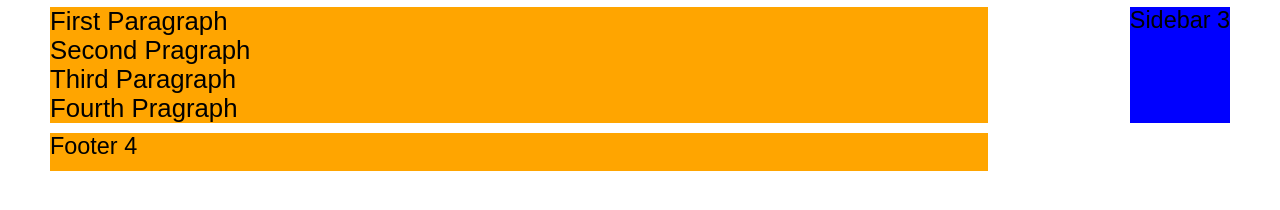
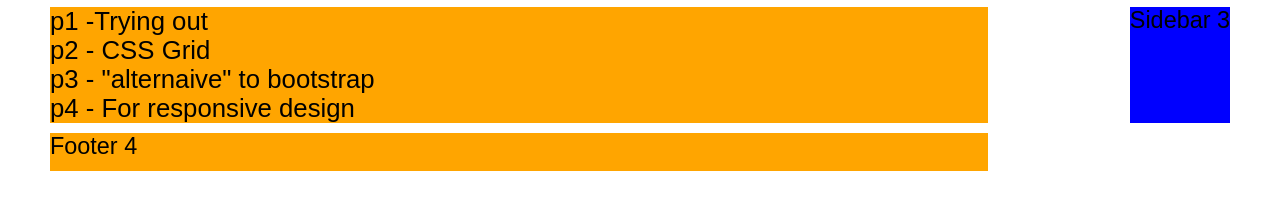
Before and after one commit to grendeld/projectManagementGUI, a plain HTML site: page gridTest.html in a window 1280 px wide. Shown: the part 216-426 px from the top of the page. Drawn offline with Linux system fonts and the light colour scheme.

Commit message:
v0.04 minor text

```diff
--- a/gridTest.html
+++ b/gridTest.html
@@ -113,10 +113,10 @@
   <div class="grid">
     <div class="header">Header 1</div>
     <div class="main">
-      <p>First Paragraph</p>
-      <p>Second Pragraph</p>
-      <p>Third Paragraph</p>
-      <p>Fourth Pragraph</p>
+      <p>p1 -Trying out</p>
+      <p>p2 - CSS Grid</p>
+      <p>p3 - "alternaive" to bootstrap</p>
+      <p>p4 - For responsive design</p>
     </div>
     <div class="aside">Sidebar 3</div>
     <div class="footer">Footer 4</div>
```
